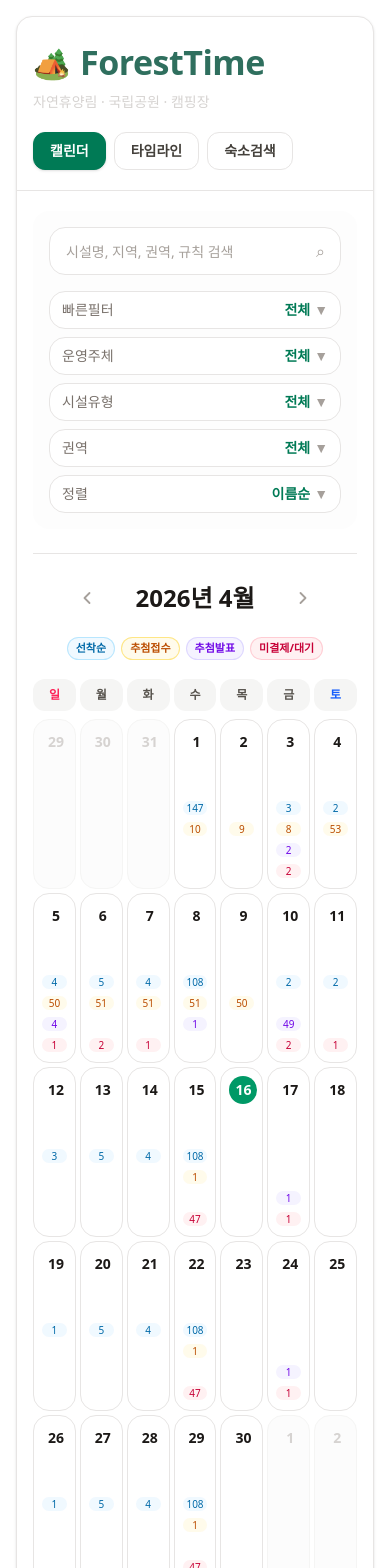
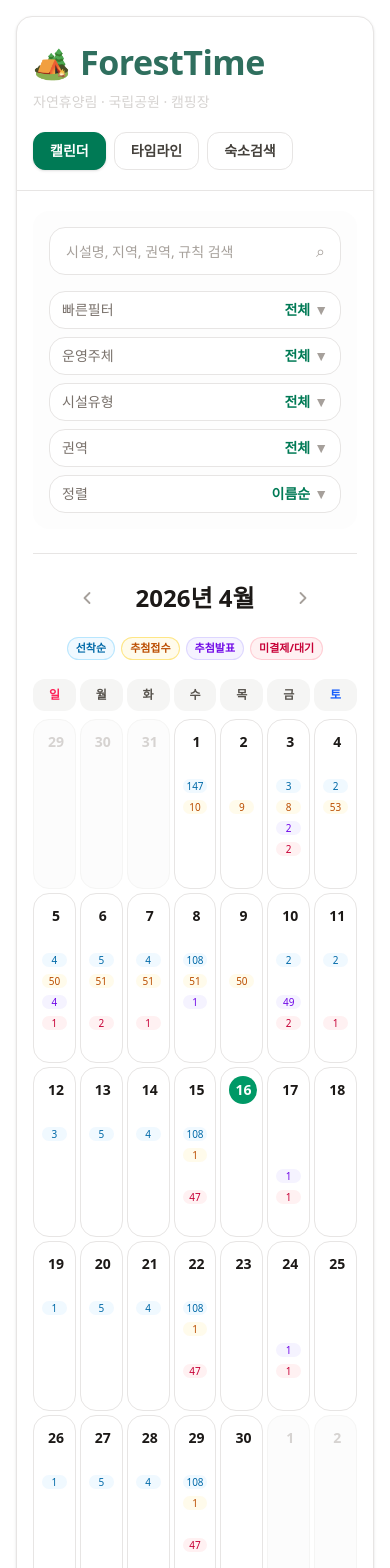
Before and after one commit to ip77xkdb/forest-app, a Next.js app: page / in a window 390 px wide. Shown: the top 1568 px of the page. Built offline with nearby package versions, Linux system fonts and the light colour scheme.

Commit message:
auto update

```diff
--- a/app/page.tsx
+++ b/app/page.tsx
@@ -1280,8 +1280,9 @@ export default function Home() {
                                 </div>
                               </div>
 
-                              <div className="mt-auto flex w-full flex-col gap-1 pt-1.5 md:gap-1.5 md:pt-2">
-                                <div className="flex h-[17px] w-full items-center justify-center md:h-[20px]">
+                              <div className="flex flex-1 items-center justify-center">
+                                <div className="flex w-full flex-col gap-1 md:mt-auto md:gap-1.5 md:pt-2">
+                                  <div className="flex h-[17px] w-full items-center justify-center md:h-[20px]">
                                   <span
                                     style={{ visibility: typeCounts.선착순 === 0 ? "hidden" : "visible" }}
                                     className="flex w-full max-w-[108px] items-center justify-center rounded-full bg-sky-50 px-1.5 py-0.5 text-[10px] font-medium leading-none text-sky-700 md:h-[20px] md:text-[11px]"
@@ -1321,6 +1322,7 @@ export default function Home() {
                                 </div>
                               </div>
                             </div>
+                          </div>
                           </button>
                         );
                       })}
```
